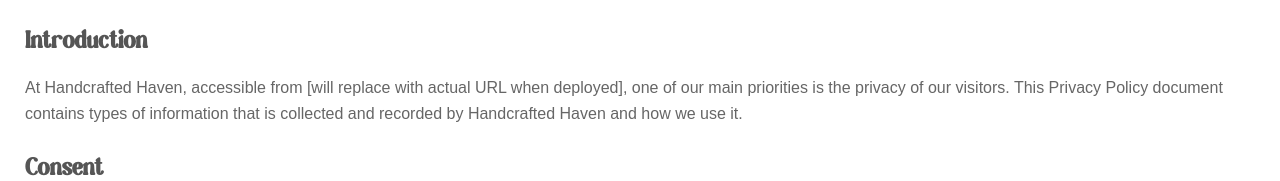
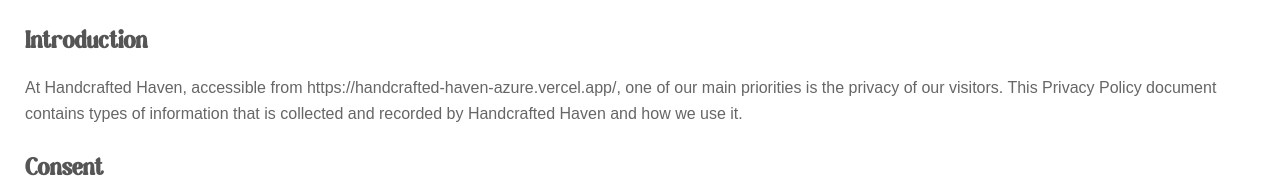
Before and after one commit to saraltr/Handcrafted-Haven, a Next.js app in the folder handcrafted/: page /footer/privacy in a window 1280 px wide. Shown: the part 163-344 px from the top of the page. Built offline with nearby package versions, Linux system fonts and the light colour scheme; a web font is replaced by a local one.

Commit message:
Updated privacy and terms URL's pages

```diff
--- a/handcrafted/src/app/footer/privacy/page.tsx
+++ b/handcrafted/src/app/footer/privacy/page.tsx
@@ -11,7 +11,7 @@
         <h1 className={styles.title}>Privacy Policy</h1>
 
         <h2 className={styles.sectionTitle}>Introduction</h2>
-        <p className={styles.paragraph}>At Handcrafted Haven, accessible from [will replace with actual URL when deployed], one of our main priorities is the privacy of our visitors. This Privacy Policy document contains types of information that is collected and recorded by Handcrafted Haven and how we use it.</p>
+        <p className={styles.paragraph}>At Handcrafted Haven, accessible from https://handcrafted-haven-azure.vercel.app/, one of our main priorities is the privacy of our visitors. This Privacy Policy document contains types of information that is collected and recorded by Handcrafted Haven and how we use it.</p>
 
         <h2 className={styles.sectionTitle}>Consent</h2>
         <p className={styles.paragraph}>By using our website, you hereby consent to our Privacy Policy and agree to its terms.</p>
--- a/handcrafted/src/app/footer/terms/page.tsx
+++ b/handcrafted/src/app/footer/terms/page.tsx
@@ -10,7 +10,7 @@
             <h1>Terms and Conditions</h1>
 
             <h2>Introduction</h2>
-            <p>Welcome to Handcrafted Haven! These Terms and Conditions outline the rules and regulations for the use of Handcrafted Havens Website, located at [will replace with actual URL when deployed].</p>
+            <p>Welcome to Handcrafted Haven! These Terms and Conditions outline the rules and regulations for the use of Handcrafted Havens Website, located at https://handcrafted-haven-azure.vercel.app.</p>
             <p>By accessing this website, we assume you accept these terms and conditions. Do not continue to use Handcrafted Haven if you do not agree to take all of the terms and conditions stated on this page.</p>
 
 
```
